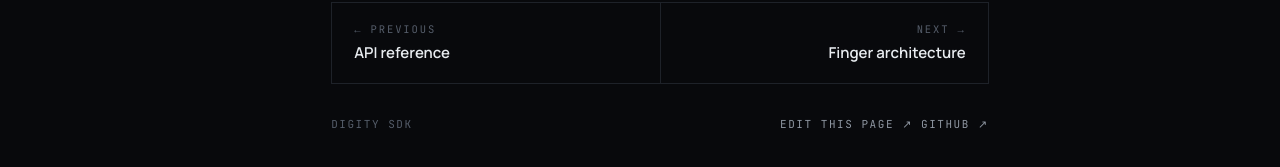
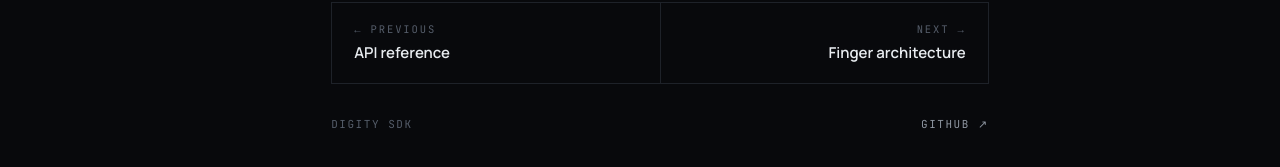
Before and after one commit to digity-cristobalcorral/digity-sdk, an MkDocs documentation site: the page built from docs/changelog.md, in a window 1280 px wide and 900 px high, scrolled down 644 px. Shown: the part 646-813 px from the top of the window. Built offline with MkDocs 1.6.1, drawn with Linux system fonts in a browser that asks for light colours.

Commit message:
fix: remove edit this page link

```diff
--- a/theme/main.html
+++ b/theme/main.html
@@ -95,7 +95,6 @@
       <div class="docs__editline mono">
         <span>{{ config.site_name }}</span>
         <span>
-          {% if page.edit_url %}<a href="{{ page.edit_url }}" target="_blank" rel="noopener">Edit this page ↗</a>{% endif %}
           <a href="{{ config.repo_url }}" target="_blank" rel="noopener">GitHub ↗</a>
         </span>
       </div>
```
